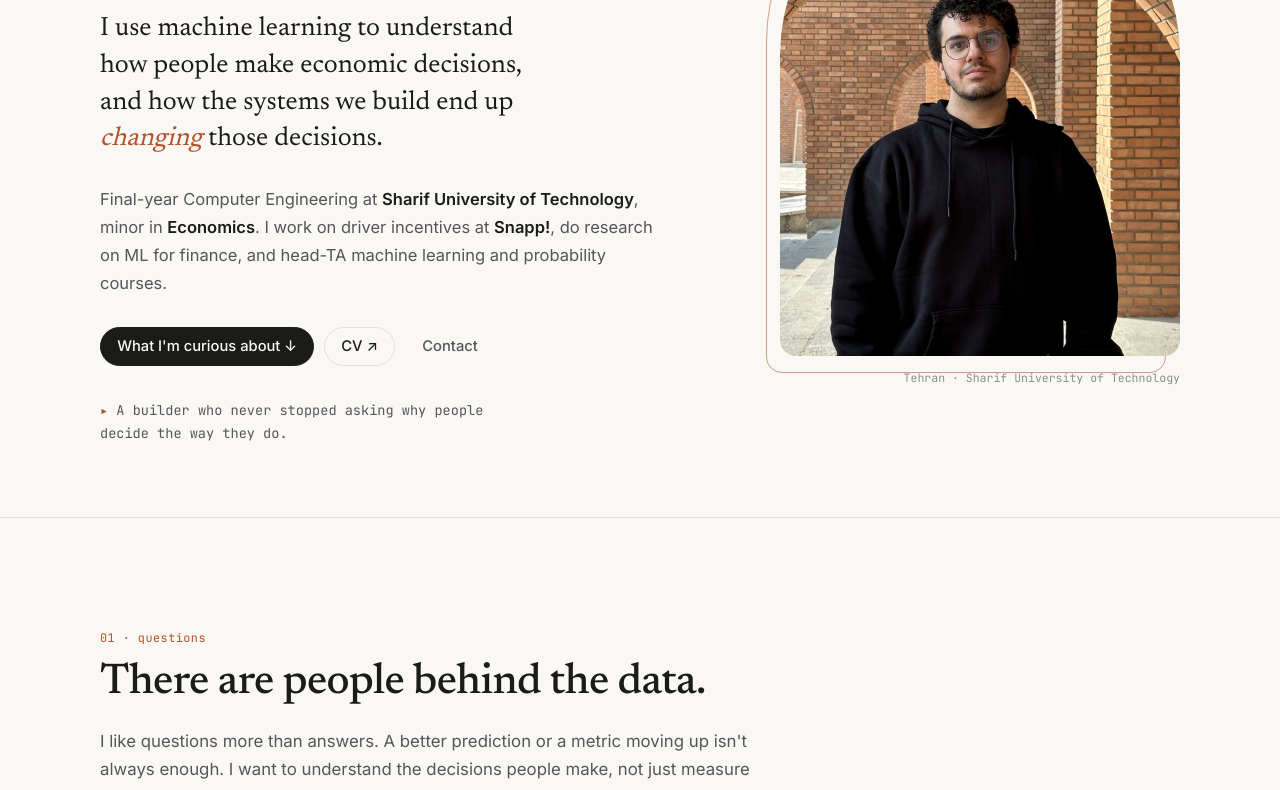
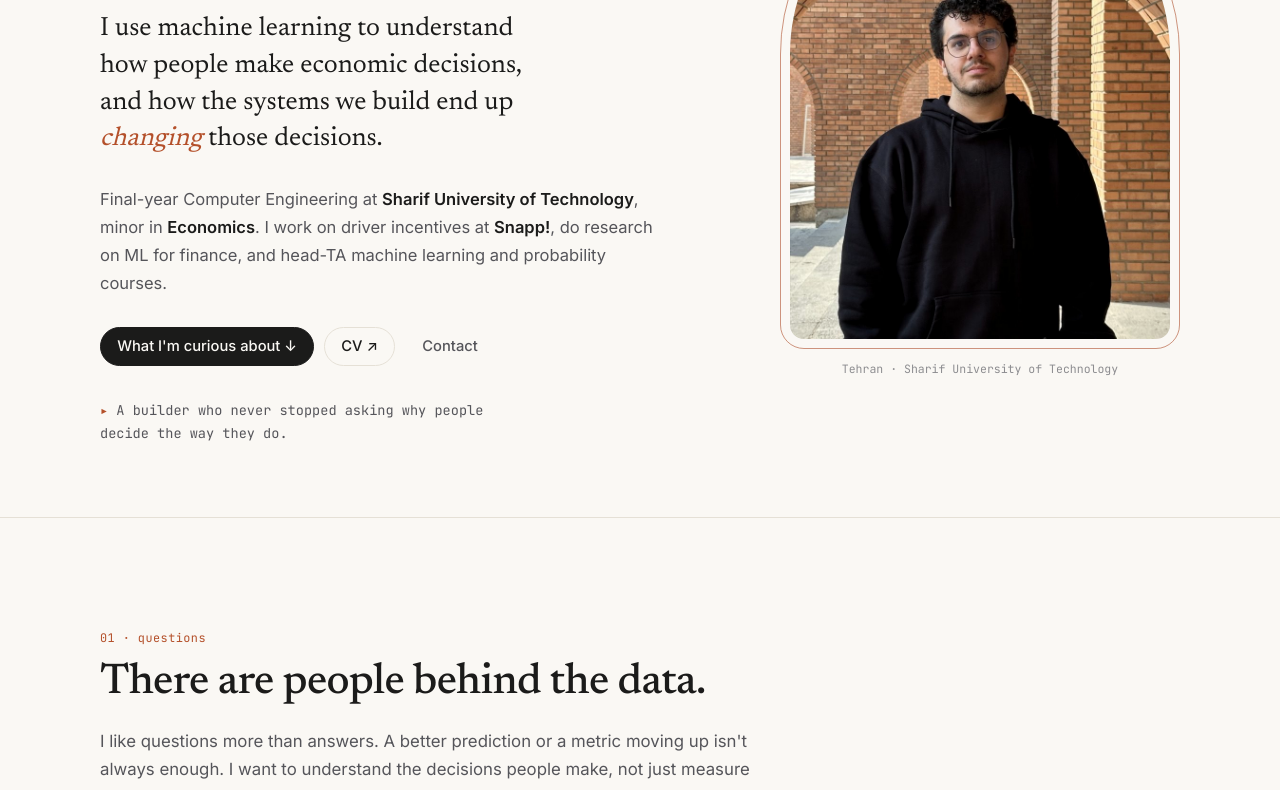
Before and after one commit to MahMosTash/mahmostash.github.io, a plain HTML site: page index.html in a window 1280 px wide. Shown: the part 310-1100 px from the top of the page. Drawn offline with Linux system fonts and the light colour scheme.

Commit message:
Center the portrait inside its arch frame

```diff
--- a/assets/css/style.css
+++ b/assets/css/style.css
@@ -108,20 +108,17 @@ kbd { font: .82em var(--mono); padding: .05em .4em; border-radius: 5px; border:
 .motto { margin: 0; font-size: .85rem; color: var(--muted); max-width: 54ch; }
 @keyframes pulse { 0% { box-shadow: 0 0 0 0 color-mix(in srgb, var(--ok) 50%, transparent); } 70%, 100% { box-shadow: 0 0 0 7px transparent; } }
 
-.portrait { margin: 0; position: relative; justify-self: end; width: min(100%, 400px); }
+.portrait { margin: 0; justify-self: end; width: min(100% - 20px, 380px); margin-right: 10px; }
 .portrait img {
-  display: block; width: 100%; height: auto; aspect-ratio: 4 / 5; object-fit: cover;
-  border-radius: 200px 200px 16px 16px;   /* an arch, like the ones behind me */
+  display: block; width: 100%; height: auto; aspect-ratio: 4 / 5; object-fit: cover; object-position: 50% 30%;
+  border-radius: 190px 190px 14px 14px;   /* an arch, like the ones behind me */
+  outline: 1px solid color-mix(in srgb, var(--accent) 60%, transparent); outline-offset: 9px;
   filter: saturate(.92) contrast(1.02);
 }
-.portrait::before {
-  content: ""; position: absolute; inset: -14px 14px 14px -14px; z-index: -1;
-  border: 1px solid color-mix(in srgb, var(--accent) 55%, transparent); border-radius: 200px 200px 16px 16px;
-}
-.portrait figcaption { margin-top: 12px; font-size: .72rem; color: var(--faint); text-align: right; }
+.portrait figcaption { margin-top: 20px; font-size: .72rem; color: var(--faint); text-align: center; }
 @media (max-width: 820px) {
   .hero { grid-template-columns: 1fr; gap: 40px; min-height: 0; padding-top: 32px; }
-  .portrait { justify-self: start; width: min(78%, 320px); order: -1; margin-left: 14px; }
+  .portrait { justify-self: center; width: min(100% - 20px, 300px); order: -1; margin: 10px auto 0; }
 }
 
 /* ───────── sections ───────── */
```
